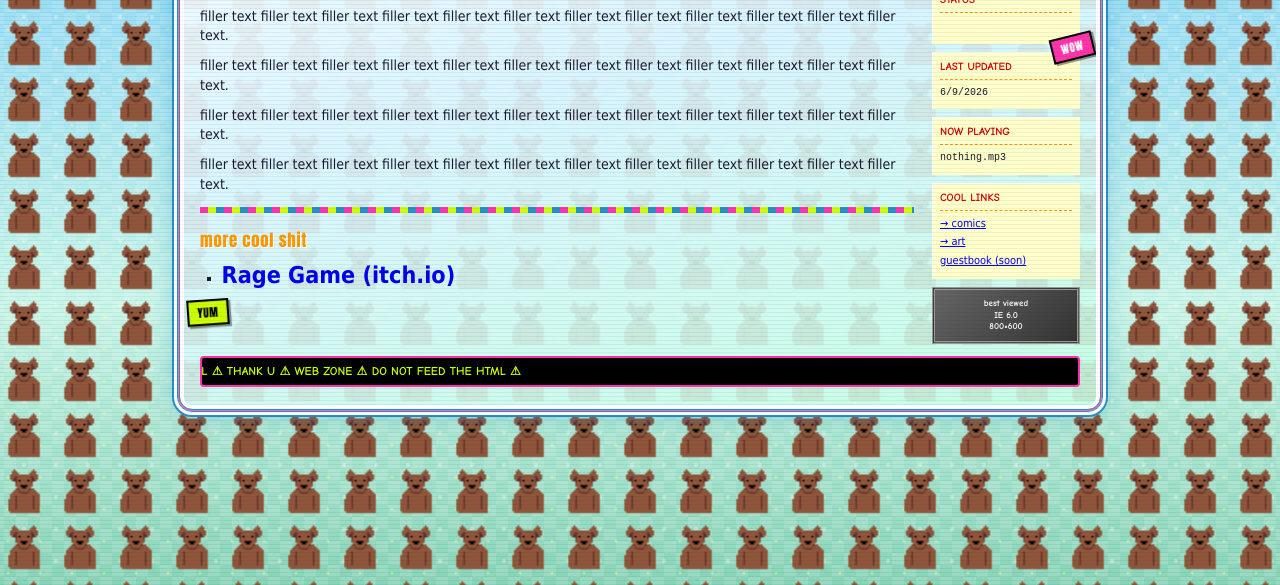
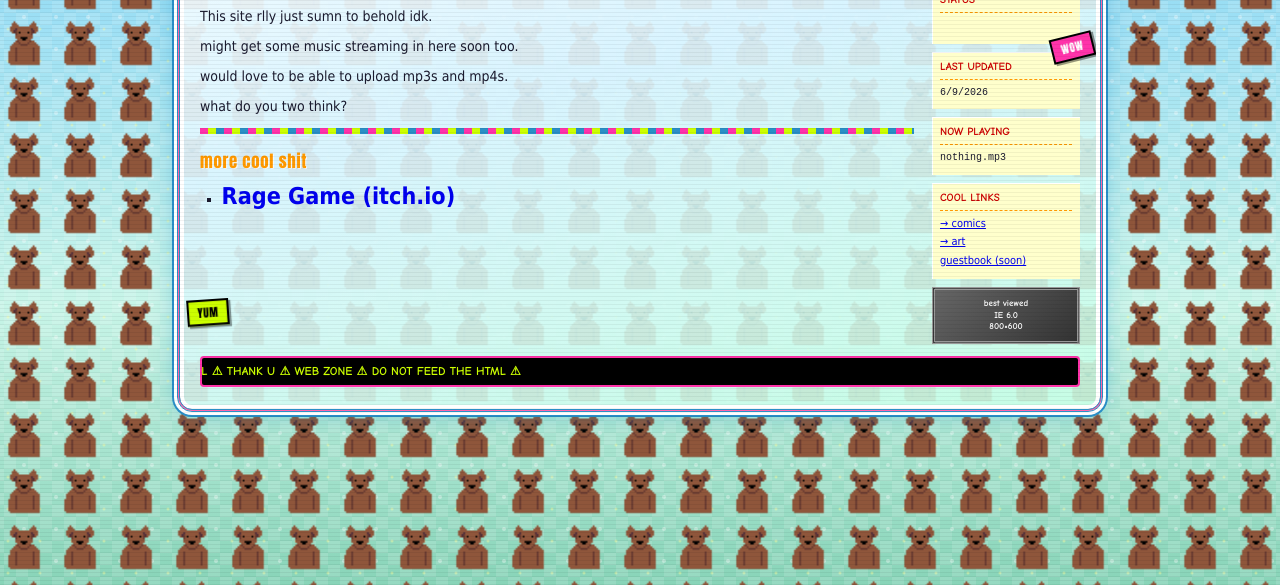
Before and after one commit to Tapolcsanyi/funnydawgonline, a plain HTML site: page about/index.html in a window 1280 px wide. Shown: the part 215-800 px from the top of the page. Drawn offline with nearby package versions, Linux system fonts and the light colour scheme.

Commit message:
changed about

```diff
--- a/about/index.html
+++ b/about/index.html
@@ -14,10 +14,10 @@
     <div id="site-nav"></div>
 
     <h1>About</h1>
-    <p>filler text filler text filler text filler text filler text filler text filler text filler text filler text filler text filler text filler text.</p>
-    <p>filler text filler text filler text filler text filler text filler text filler text filler text filler text filler text filler text filler text.</p>
-    <p>filler text filler text filler text filler text filler text filler text filler text filler text filler text filler text filler text filler text.</p>
-    <p>filler text filler text filler text filler text filler text filler text filler text filler text filler text filler text filler text filler text.</p>
+    <p>This site rlly just sumn to behold idk.</p>
+    <p>might get some music streaming in here soon too.</p>
+    <p>would love to be able to upload mp3s and mp4s.</p>
+    <p>what do you two think?</p>
 
     <hr class="ugly-rule" />
 
```
